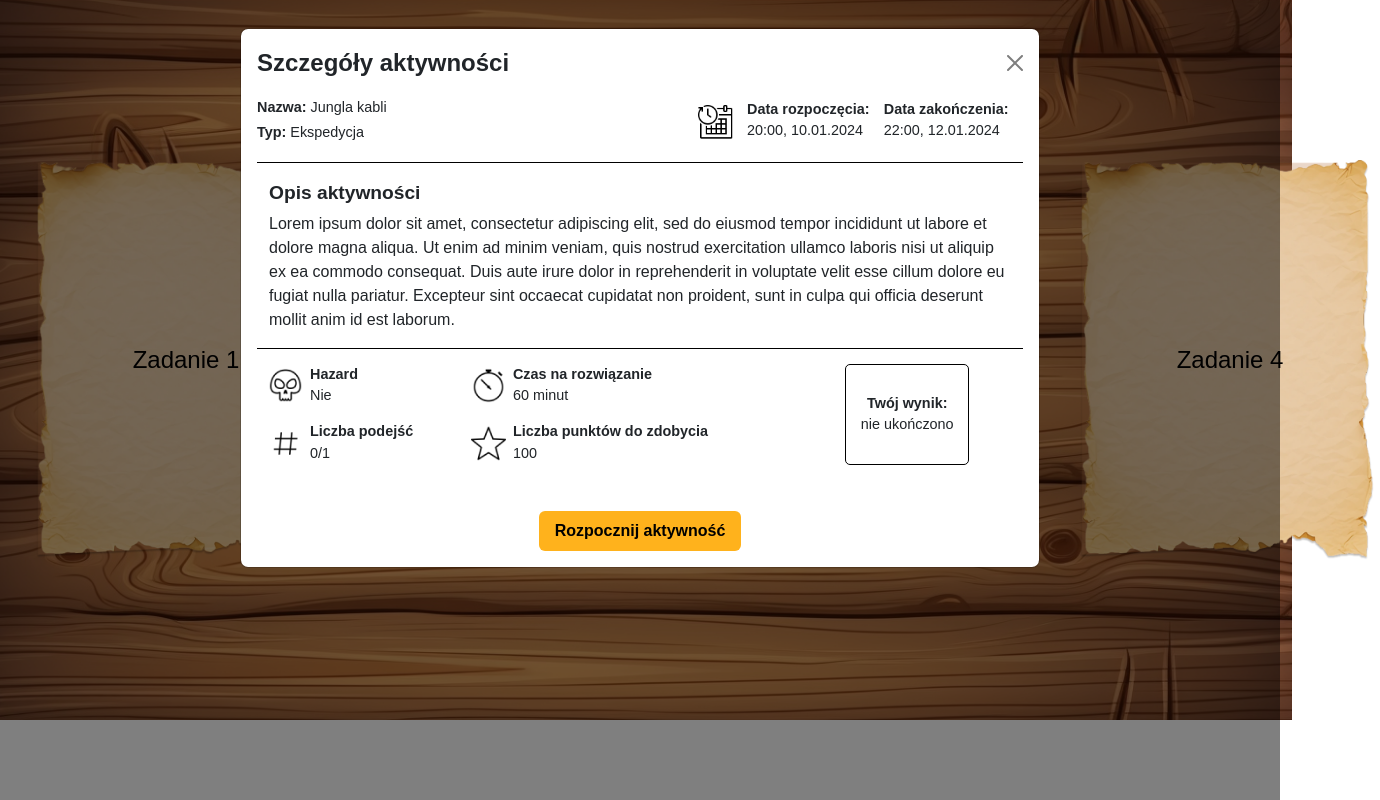
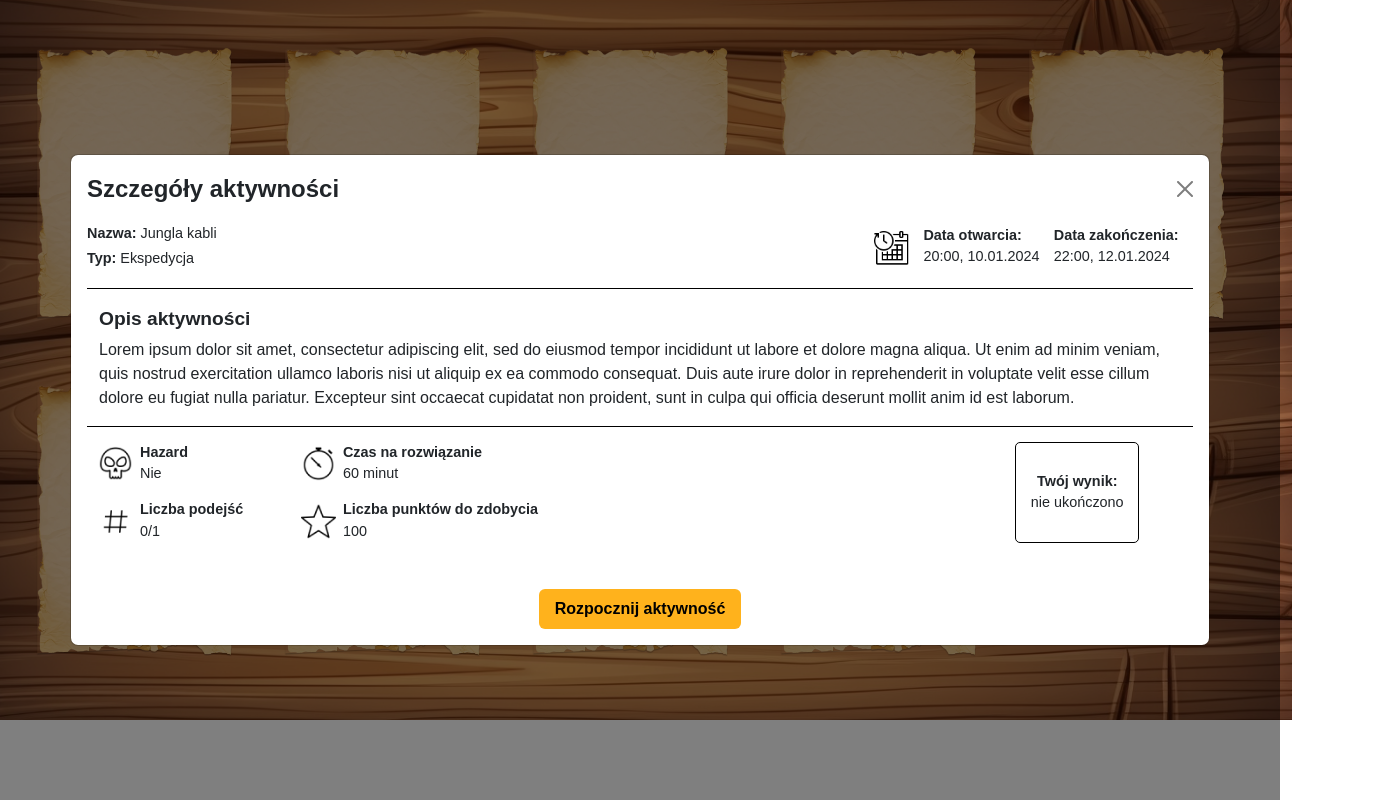
Before and after one commit to projekt-inz-maze/maze, a React (Create React App) app in the folder frontend/: page /map/quests in a window 1280 px wide. Both pictures are taken after a click on the button "Zadanie 1". Shown: the whole page, 1380 px wide, since content can reach past the window. Built offline with nearby package versions, Linux system fonts and the light colour scheme.

Commit message:
[MAZE-111] change QuestBoard layout

```diff
--- a/frontend/src/common/components/ActivityDetails/ActivityDetails.module.scss
+++ b/frontend/src/common/components/ActivityDetails/ActivityDetails.module.scss
@@ -129,7 +129,7 @@ span {
   justify-content: center;
   border-radius: 5px;
   padding: 1em 1em;
-  margin-right: 3em;
+  margin: 0 3em;
 }
 
 .resultField {
--- a/frontend/src/common/components/ActivityDetails/ActivityDetails.tsx
+++ b/frontend/src/common/components/ActivityDetails/ActivityDetails.tsx
@@ -22,7 +22,7 @@ type ActivityDetailsProps = {
 
 const ActivityDetails = (props: ActivityDetailsProps) => (
   <>
-    <Modal show={props.showDetails} onHide={props.onCloseDetails} size='lg' className={styles.modalContainer}>
+    <Modal show={props.showDetails} onHide={props.onCloseDetails} size='xl' className={styles.modalContainer} centered>
       <Modal.Header closeButton className={styles.modalHeader}>
         <Modal.Title className={styles.modalTitle}>Szczegóły aktywności</Modal.Title>
       </Modal.Header>
@@ -43,7 +43,7 @@ const ActivityDetails = (props: ActivityDetailsProps) => (
               style={{ width: '35px', height: '35px' }}
             />
             <p>
-              <span>Data rozpoczęcia:</span> <br />
+              <span>Data otwarcia:</span> <br />
               {props.startDate}
             </p>
             <p>
--- a/frontend/src/components/general/Navbar/TopNavbar.module.scss
+++ b/frontend/src/components/general/Navbar/TopNavbar.module.scss
@@ -7,7 +7,7 @@ body {
   margin: 0;
   padding: 0;
   height: 10vh;
-  padding-bottom: 0.5em;
+  padding-bottom: 1.2em;
 }
 
 .navContainer {
--- a/frontend/src/components/student/GameMap/GameMap.tsx
+++ b/frontend/src/components/student/GameMap/GameMap.tsx
@@ -1,10 +1,9 @@
 import React from 'react'
 
-import { Container, Row, Col, Button } from 'react-bootstrap'
+import { Row, Col, Button } from 'react-bootstrap'
 import { useNavigate } from 'react-router-dom'
 
 import styles from './GameMap.module.scss'
-import ActivityDetails from '../../../common/components/ActivityDetails/ActivityDetails'
 
 const GameMap = () => {
   const navigate = useNavigate()
--- a/frontend/src/components/student/GameMap/QuestBoard.module.scss
+++ b/frontend/src/components/student/GameMap/QuestBoard.module.scss
@@ -3,4 +3,10 @@
   background-size: cover;
   background-repeat: no-repeat;
   padding: 3em;
+  display: flex;
+  width: 100%;
+  height: 100%;
+  align-items: stretch;
+  flex: 3;
+  flex-wrap: wrap;
 }
--- a/frontend/src/components/student/GameMap/QuestBoard.tsx
+++ b/frontend/src/components/student/GameMap/QuestBoard.tsx
@@ -38,6 +38,11 @@ const QuestBoard = () => {
           <QuestCard description='Zadanie 2' onShowQuestDetails={() => setShowDetailsModal(true)} />
           <QuestCard description='Zadanie 3' onShowQuestDetails={() => setShowDetailsModal(true)} />
           <QuestCard description='Zadanie 4' onShowQuestDetails={() => setShowDetailsModal(true)} />
+          <QuestCard description='Zadanie 4' onShowQuestDetails={() => setShowDetailsModal(true)} />
+          <QuestCard description='Zadanie 4' onShowQuestDetails={() => setShowDetailsModal(true)} />
+          <QuestCard description='Zadanie 4' onShowQuestDetails={() => setShowDetailsModal(true)} />
+          <QuestCard description='Zadanie 4' onShowQuestDetails={() => setShowDetailsModal(true)} />
+          <QuestCard description='Zadanie 4' onShowQuestDetails={() => setShowDetailsModal(true)} />
         </Stack>
       </Row>
     </div>
--- a/frontend/src/components/student/GameMap/QuestCard.module.scss
+++ b/frontend/src/components/student/GameMap/QuestCard.module.scss
@@ -1,8 +1,7 @@
+// TODO: Get rid of this
 .questCard {
-  position: 'absolute';
-  top: '10%'; // Adjust top position as needed
-  left: '10%'; // Adjust left position as needed
-  z-index: 1; // Place the card above the image
+  height: auto;
+  width: auto;
 }
 
 .questItem {
@@ -10,14 +9,14 @@
   background-size: contain;
   background-repeat: no-repeat;
   background-color: transparent;
-  width: 300px;
-  height: 400px;
+  width: 200px;
+  height: 280px;
   text-decoration: none;
   border: none;
 
   p {
     color: black;
-    font-size: 1.5rem;
+    font-size: 1rem;
   }
 }
 
```
